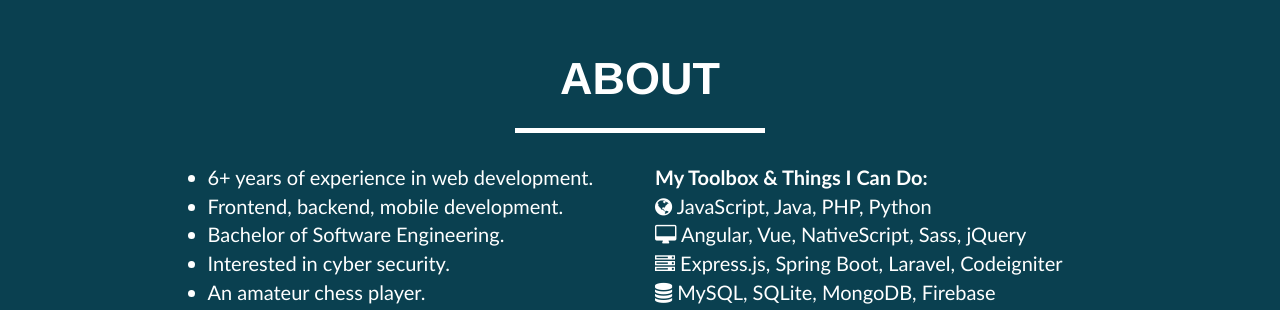
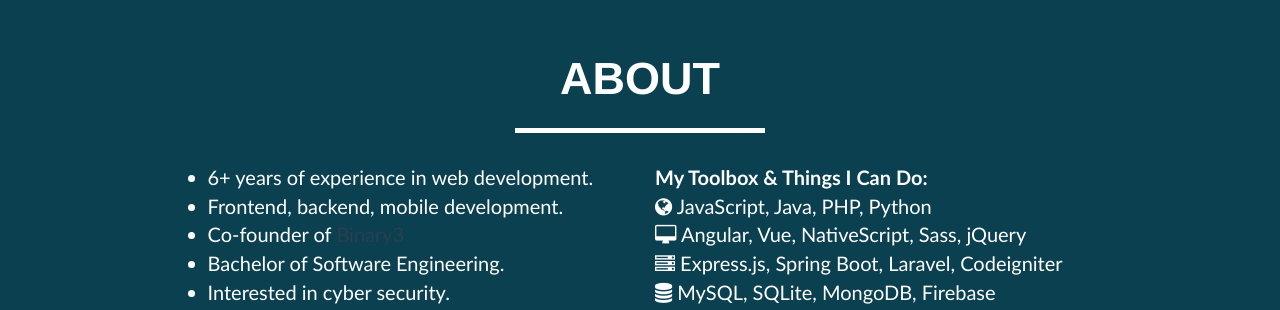
Before and after one commit to bbcnkl/bbcnkl.github.io, a website: page app/index.html in a window 1280 px wide. Shown: the part 2034-2344 px from the top of the page. Drawn offline with Linux system fonts and the light colour scheme; a web font is replaced by a local one.

Commit message:
update info

```diff
--- a/app/index.html
+++ b/app/index.html
@@ -292,6 +292,7 @@
                 <ul>
                     <li>6+ years of experience in web development.</li>
                     <li>Frontend, backend, mobile development.</li>
+                    <li>Co-founder of <a href="https://binary3.rs" target="_blank">Binary3</a></li>
                     <li>Bachelor of Software Engineering.</li>
                     <li>Interested in cyber security.</li>
                     <li>An amateur chess player. </li>
```
Also changed, not shown: app/sections/about.html (+1 -0 lines), index.html (+1 -0 lines).
